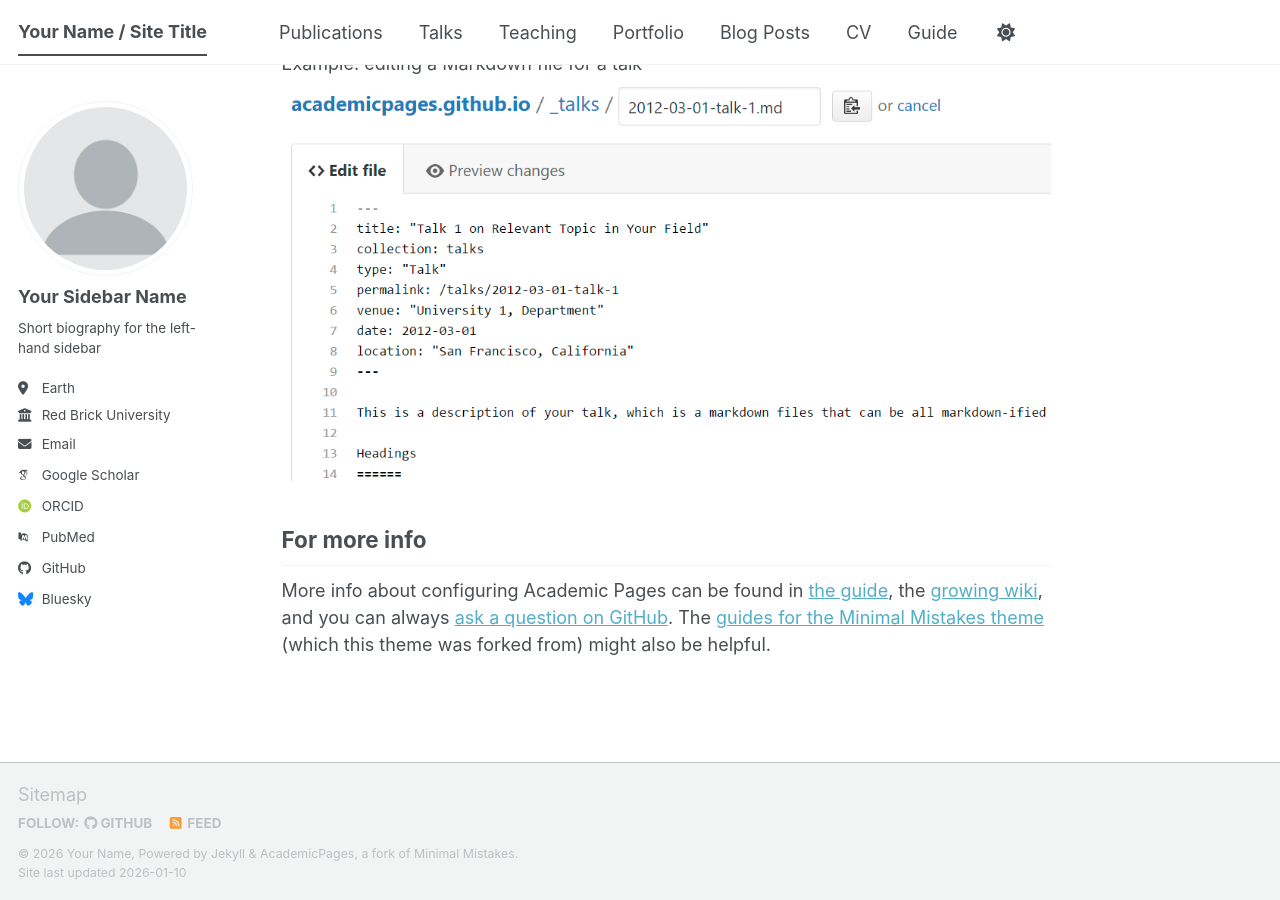
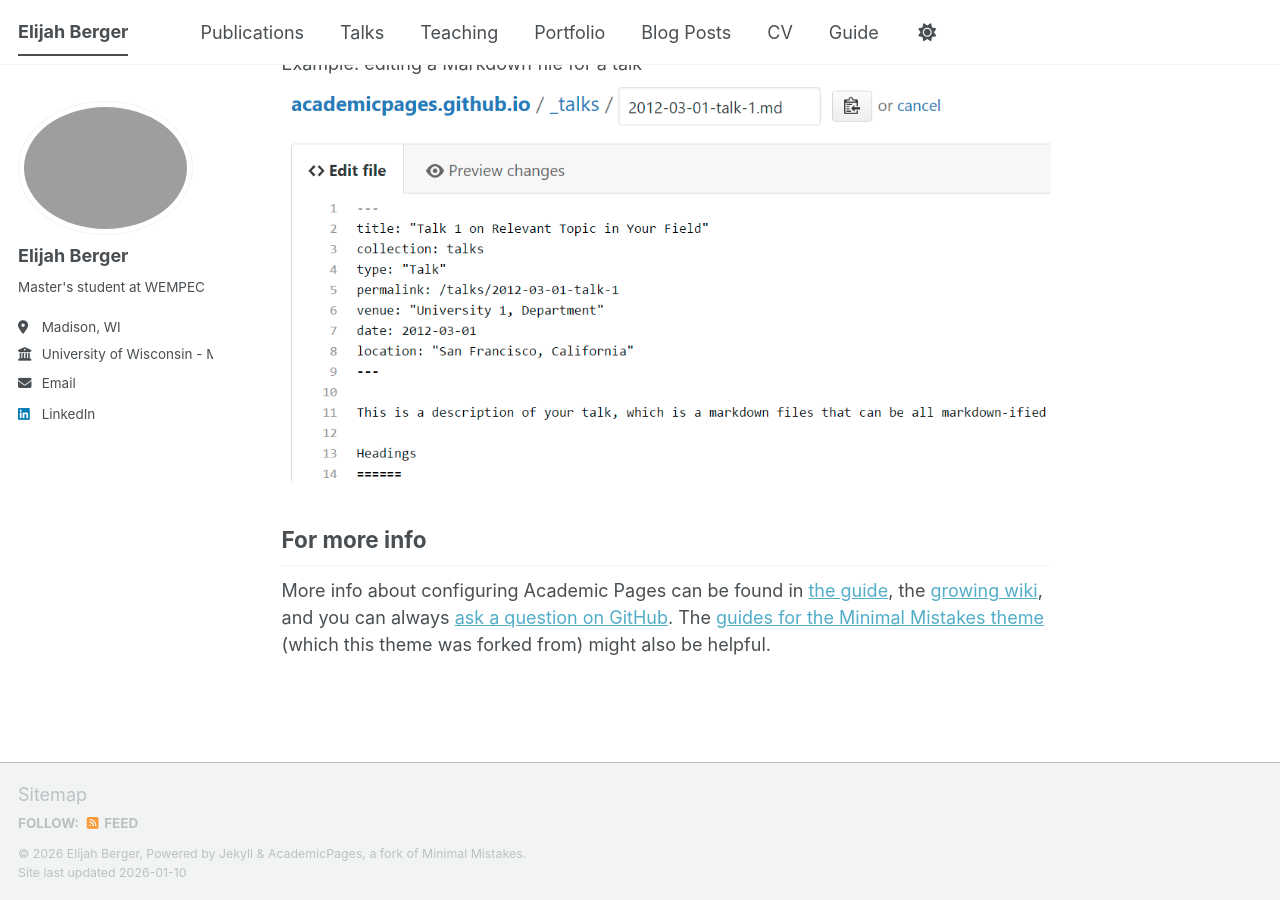
Before and after one commit to nosnowfall/nosnowfall.github.io, a Jekyll site: the page built from _pages/about.md, in a window 1280 px wide and 900 px high, scrolled down 2720 px. Built offline with Jekyll 4.4.1, drawn with Linux system fonts in a browser that asks for light colours; some web fonts are replaced; a script bundle is joined from its source files by our own code; library files that are not in the unit come from our copies.

Commit message:
Update _config.yml

```diff
--- a/_config.yml
+++ b/_config.yml
@@ -9,39 +9,39 @@
 # Basic Site Settings
 locale                   : "en-US"
 site_theme               : "default" # The available themes options are "default", "air", "sunrise", "mint", "dirt" and "contrast"
-title                    : "Your Name / Site Title"
+title                    : "Elijah Berger"
 title_separator          : "-"
-name                     : &name "Your Name"
-description              : &description "Your Name's academic portfolio"   # Update this with a general description of your site, this is the default if not overridden by a page
-url                      : https://academicpages.github.io # The base hostname & protocol for your site e.g. "https://[your GitHub username].github.io",
+name                     : &name "Elijah Berger"
+description              : &description "Elijah Berger's portfolio site"   # Update this with a general description of your site, this is the default if not overridden by a page
+url                      : https://nosnowfall.github.io # The base hostname & protocol for your site e.g. "https://[your GitHub username].github.io",
                                                            # or if you already have some other page hosted on Github then use "https://[your GitHub username].github.io/[Your Repo Name]"
 baseurl                  : "" # the subpath of your site, e.g. "/blog"
-repository               : "academicpages/academicpages.github.io"
+repository               : "nosnowfall/nosnowfall.github.io"
 
 # Site Author - The following control what appear as part of the author content on the side bar.
 #               If a field is blank the icon and link will not appear, otherwise it will be shown.
 #               Additional customization can be done by editing /_includes/author-profile.html
 author:
   # Biographic information
-  avatar           : "profile.png"
-  name             : "Your Sidebar Name"
-  pronouns         : # example: "she/her"
-  bio              : "Short biography for the left-hand sidebar"
-  location         : "Earth"
-  employer         : "Red Brick University"
+  avatar           : "headshot.png"
+  name             : "Elijah Berger"
+  pronouns         : # example: "he/him"
+  bio              : "Master's student at WEMPEC"
+  location         : "Madison, WI"
+  employer         : "University of Wisconsin - Madison"
   uri              : # URL
-  email            : "none@example.org"
+  email            : "elijahsberger@gmail.com"
 
   # Academic websites
   academia         : # URL
   arxiv            : # URL - Update with the correct link to your profile
-  googlescholar    : "https://scholar.google.com/citations?user=PS_CX0AAAAAJ"
+  googlescholar    : # "https://scholar.google.com/citations?user=PS_CX0AAAAAJ"
   inspire-hep      : # URL
   impactstory      : # URL
-  orcid            : "https://orcid.org/yourorcidurl"
+  orcid            : # "https://orcid.org/yourorcidurl"
   semantic         : # URL
   ssrn             : # URL
-  pubmed           : "https://www.ncbi.nlm.nih.gov/pubmed/?term=john+snow"
+  pubmed           : # "https://www.ncbi.nlm.nih.gov/pubmed/?term=john+snow"
   researchgate     : # URL
   scopus           : # URL
   zotero           : # URL
@@ -51,13 +51,13 @@ author:
   bitbucket        : # Username - Update with your username on the site
   codepen          : # Username
   dribbble         : # Username
-  github           : "academicpages"
+  github           : # "academicpages"
   kaggle           : # Username
   stackoverflow    : # User number or user number and name (i.e., use "1" or "1/jeff-atwood")
 
   # Social media
   artstation       : # Username
-  bluesky          : "bsky.app" # Replace this with you Bluesky username
+  bluesky          : # "bsky.app" # Replace this with you Bluesky username
   facebook         : # Username
   flickr           : # Username
   foursquare       : # Username
@@ -66,7 +66,7 @@ author:
   keybase          : # Username
   instagram        : # Username
   lastfm           : # Username
-  linkedin         : # Username
+  linkedin         : "elijahberger" # Username
   mastodon         : # URL
   medium           : # URL
   pinterest        : # Username
```
